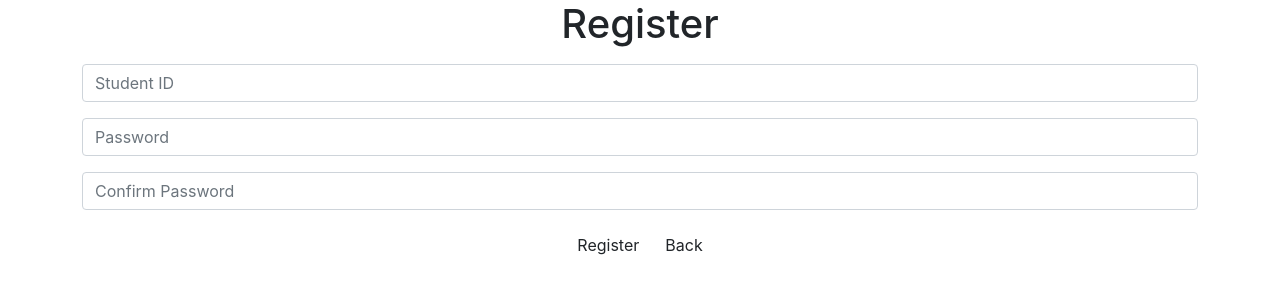
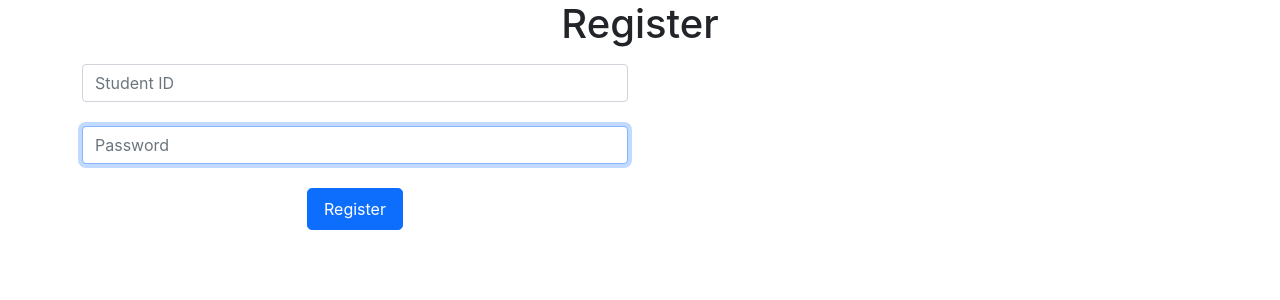
Before and after one commit to rahmatsyifana12/honesty-canteen-sq, a React (Create React App) app in the folder frontend/: page /register in a window 1280 px wide. Shown: the top 300 px of the page. Built offline with nearby package versions, Linux system fonts and the light colour scheme.

Commit message:
Refactor register components

```diff
--- a/frontend/src/components/Register/RegisterForm.jsx
+++ b/frontend/src/components/Register/RegisterForm.jsx
@@ -1,28 +1,63 @@
 import { createContext, useState } from "react";
-import { Link } from 'react-router-dom';
-import RegisterFormInput from "./RegisterFormInput";
+import { Link, useNavigate } from 'react-router-dom';
+import axios from 'axios';
 
 const FormInputContext = createContext();
 
 function RegisterForm() {
-    const [data, setData] = useState({
-        studentId: '',
-        password: ''
-    });
+    const [studentId, setStudentId] = useState("");
+    const [password, setPassword] = useState("");
+    const [error, setError] = useState("");
+    const navigate = useNavigate();
 
-    const [errors, setErrors] = useState({});
+    const register = async () => {
+        try {
+            await axios.post('http://localhost:5000/api/v1/auth/register', {
+                studentId,
+                password
+            });
+            console.log('success!');
+            navigate('/login');
+        } catch(err) {
+            console.log(err);
+
+        }
+    }
 
     return (
-        <form action="/register" method="POST">
-            <FormInputContext.Provider value={[data, setData, errors]}>
-                <RegisterFormInput type="text" propKey="Student ID" />
-                <RegisterFormInput type="password" propKey="Password" />
-                <RegisterFormInput type="password" propKey="Confirm Password" />
-            </FormInputContext.Provider>
-            <button type="submit" className="btn">Register</button>
-            <Link to='/login' className="btn">Back</Link>
+        <form method="POST">
+            <div className="row">
+                <div className="form-group col-6">
+                    <input
+                        onChange={(e) => setStudentId(e.target.value)}
+                        id="student-id"
+                        type="text"
+                        className="form-control mb-4"
+                        name="studentId"
+                        placeholder="Student ID"
+                        autoFocus
+                    />
+                    <input
+                        onChange={(e) => setPassword(e.target.value)}
+                        id="password"
+                        type="password"
+                        className="form-control mb-4"
+                        name="password"
+                        placeholder="Password"
+                        autoFocus
+                    />
+                    <button
+                      type="button"
+                      className="btn btn-primary btn-lg btn-block"
+                      style={{ fontSize: "16px" }}
+                      onClick={register}
+                    >Register
+                    </button>
+                </div>
+            </div>
         </form>
     );
 }
 
 export default RegisterForm;
+export { FormInputContext };
--- a/frontend/src/components/Register/RegisterFormInput.jsx
+++ /dev/null
@@ -1,15 +0,0 @@
-import PropTypes from 'prop-types';
-function RegisterFormInput({ type, propKey }) {
-    return (
-        <div className="form mb-3">
-            <input className="form-control" type={type} name={propKey} placeholder={propKey} />
-        </div>
-    );
-}
-
-RegisterFormInput.propTypes = {
-    type: PropTypes.string,
-    propKey: PropTypes.string
-};
-
-export default RegisterFormInput;
```
Also changed, not shown: 2 other files (tests, documents, lock files or other folders).
